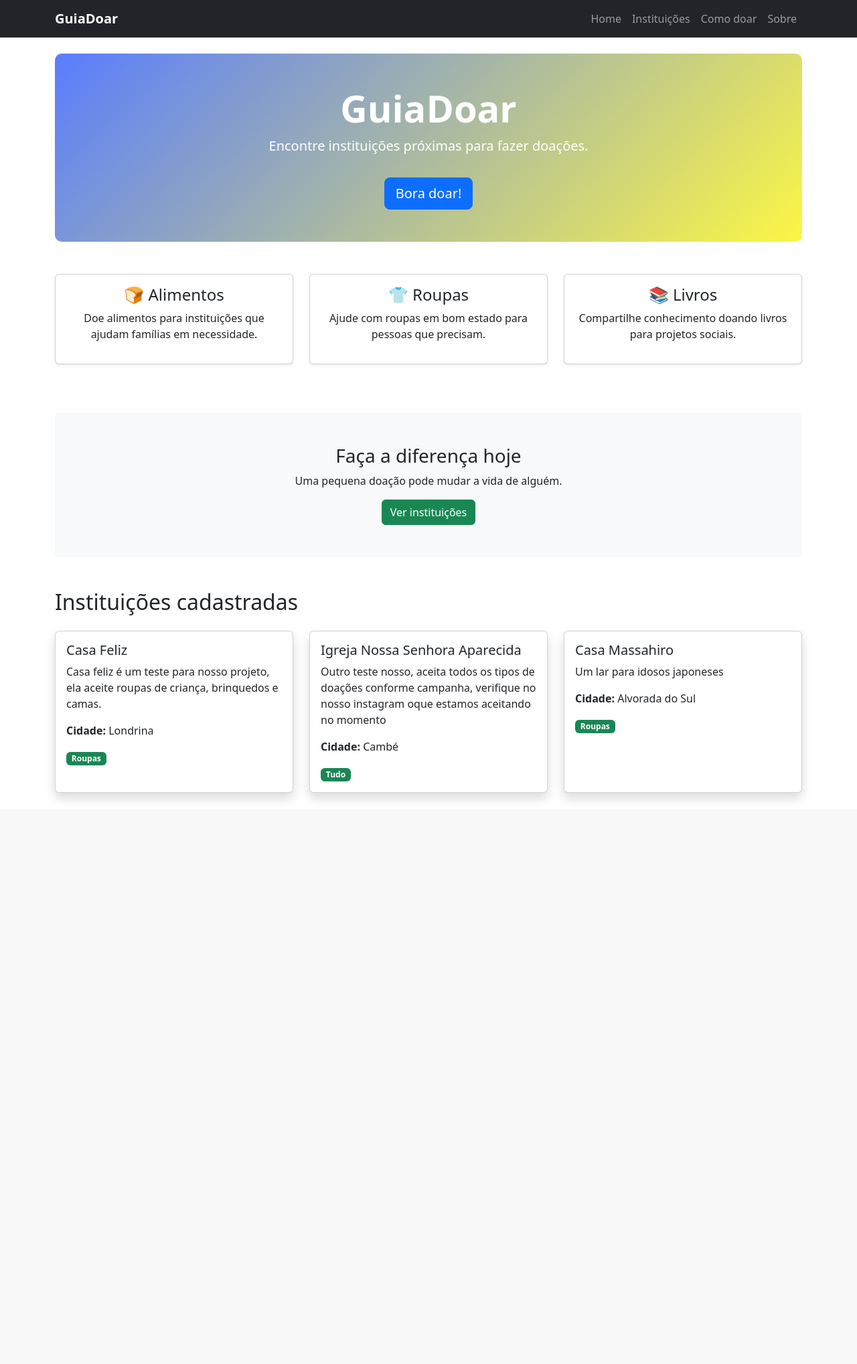
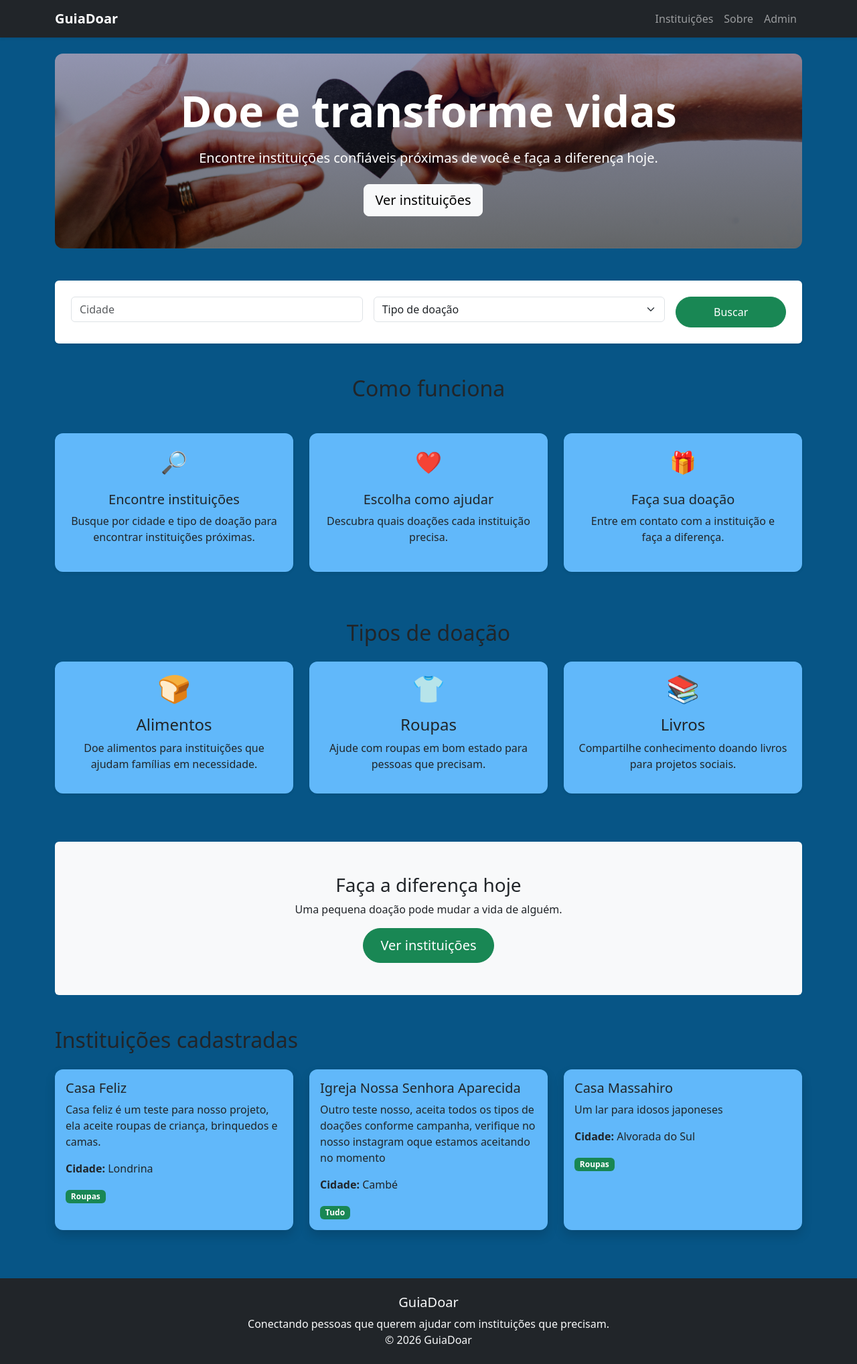
Before and after one commit to DLagun4/guiaDoar, a Django app: page / in a window 1280 px wide. Shown: the whole page at 67% size. Before the commit the page ends 1192 px from the top, so only its background shows below. Run offline with Django 5.2, Linux system fonts and the light colour scheme; data comes from the database, SQL or seed files in the repository; both versions use the stored data as it was after the commit.

Commit message:
Melhoria na landing page, hero com imagem e ajustes de CSS

```diff
--- a/guiadoars/static/guiadoars/css/style.css
+++ b/guiadoars/static/guiadoars/css/style.css
@@ -1,6 +1,61 @@
-.hero {
-    background: linear-gradient(135deg, #597dfe, #fcf645);
-    color: white;
-    padding: 80px 20px;
-    border-radius: 10px;
+/* FUNDO DO SITE */
+
+body{
+background:#075586;
 }
+
+
+/* HERO */
+
+.hero{
+background:
+linear-gradient(rgba(9, 9, 84, 0.316), rgba(0,0,0,0.5)),
+url("../images/hero.jpg.jpg");
+
+background-size:cover;
+background-position:center;
+background-repeat:no-repeat;
+
+color:white;
+border-radius:12px;
+padding:100px 40px;
+}
+
+/* BUSCA */
+
+.search-box{
+border-radius:12px;
+margin-top:-30px;
+position:relative;
+z-index:2;
+}
+
+
+/* CARDS */
+
+.card{
+border:none;
+border-radius:12px;
+background: #61b8fa;;
+}
+
+
+/* EFEITO HOVER DOS CARDS */
+
+.card-hover{
+transition:all 0.3s ease;
+}
+
+.card-hover:hover{
+transform:translateY(-8px);
+box-shadow:0 15px 35px rgba(0,0,0,0.2);
+}
+
+
+/* BOTÕES */
+
+.btn-success{
+border-radius:30px;
+padding:10px 25px;
+font-weight:500;
+}
--- a/guiadoars/templates/guiadoars/base.html
+++ b/guiadoars/templates/guiadoars/base.html
@@ -15,10 +15,13 @@
 
 <body>
 
-<nav class="navbar navbar-expand-lg navbar-dark bg-dark">
+<nav class="navbar navbar-expand-lg navbar-dark bg-dark shadow-sm">
+
 <div class="container">
 
-    <a class="navbar-brand fw-bold" href="/">GuiaDoar</a>
+<a class="navbar-brand fw-bold" href="/">
+GuiaDoar
+</a>
 
 <button class="navbar-toggler" type="button" data-bs-toggle="collapse" data-bs-target="#menu">
 <span class="navbar-toggler-icon"></span>
@@ -29,19 +32,15 @@
 <ul class="navbar-nav ms-auto">
 
 <li class="nav-item">
-          <a class="nav-link" href="/">Home</a>
-        </li>
-
-        <li class="nav-item">
-          <a class="nav-link" href="#">Instituições</a>
-        </li>
-
-        <li class="nav-item">
-          <a class="nav-link" href="#">Como doar</a>
+<a class="nav-link" href="#instituicoes">Instituições</a>
 </li>
 
 <li class="nav-item">
 <a class="nav-link" href="#">Sobre</a>
+</li>
+
+<li class="nav-item">
+<a class="nav-link" href="/admin">Admin</a>
 </li>
 
 </ul>
@@ -49,6 +48,7 @@
 </div>
 
 </div>
+
 </nav>
 
 <div class="container mt-4">
@@ -57,6 +57,23 @@
     {% endblock %}
 
 </div>
+<footer class="bg-dark text-light mt-5 p-4">
+
+<div class="container text-center">
+
+<h5>GuiaDoar</h5>
+
+<p class="mb-0">
+Conectando pessoas que querem ajudar com instituições que precisam.
+</p>
+
+<p class="mb-0">
+© 2026 GuiaDoar
+</p>
+
+</div>
+
+</footer>
 
 </body>
 </html>
--- a/guiadoars/templates/guiadoars/home.html
+++ b/guiadoars/templates/guiadoars/home.html
@@ -3,80 +3,242 @@
 
 {% block content %}
 
-<!-- NÃO PRECISA de DOCTYPE, html, head, body - isso já está no base.html -->
+<!-- HERO -->
+<div class="hero text-center py-5 mb-5">
 
-<!-- CONTEÚDO PRINCIPAL -->
-<div class="hero text-center py-5">
-    <h1 class="display-4 fw-bold">GuiaDoar</h1>
-    <p class="lead">Encontre instituições próximas para fazer doações.</p>
+    <h1 class="display-3 fw-bold">
+        Doe e transforme vidas
+    </h1>
 
-    <a href="#" class="btn btn-primary btn-lg mt-3">
-        Bora doar!
-    </a>
+    <p class="lead mt-3">
+        Encontre instituições confiáveis próximas de você e faça a diferença hoje.
+    </p>
+
+    <div class="mt-4">
+        <a href="#instituicoes" class="btn btn-light btn-lg me-3">
+            Ver instituições
+        </a>
+    </div>
+
 </div>
 
+
+<!-- BUSCA -->
+<div class="search-box p-4 shadow-sm bg-white rounded mt-4 mb-5">
+
+    <form method="GET" class="row g-3">
+
+        <div class="col-md-5">
+            <input type="text" name="cidade" class="form-control" placeholder="Cidade">
+        </div>
+
+        <div class="col-md-5">
+            <select name="tipo" class="form-select">
+
+                <option value="">Tipo de doação</option>
+                <option value="Alimentos">Alimentos</option>
+                <option value="Roupas">Roupas</option>
+                <option value="Livros">Livros</option>
+
+            </select>
+        </div>
+
+        <div class="col-md-2 d-grid">
+            <button class="btn btn-success">
+                Buscar
+            </button>
+        </div>
+
+    </form>
+
+</div>
+
+
+<!-- COMO FUNCIONA -->
 <div class="row text-center mt-5">
+
+    <h2 class="mb-5">Como funciona</h2>
+
     <div class="col-md-4 mb-4">
-        <div class="card shadow-sm h-100">
+
+        <div class="card shadow-sm p-4 h-100 card-hover">
+
+            <h2>🔎</h2>
+
+            <h5 class="mt-3">Encontre instituições</h5>
+
+            <p>
+                Busque por cidade e tipo de doação para encontrar instituições próximas.
+            </p>
+
+        </div>
+
+    </div>
+
+
+    <div class="col-md-4 mb-4">
+
+        <div class="card shadow-sm p-4 h-100 card-hover">
+
+            <h2>❤️</h2>
+
+            <h5 class="mt-3">Escolha como ajudar</h5>
+
+            <p>
+                Descubra quais doações cada instituição precisa.
+            </p>
+
+        </div>
+
+    </div>
+
+
+    <div class="col-md-4 mb-4">
+
+        <div class="card shadow-sm p-4 h-100 card-hover">
+
+            <h2>🎁</h2>
+
+            <h5 class="mt-3">Faça sua doação</h5>
+
+            <p>
+                Entre em contato com a instituição e faça a diferença.
+            </p>
+
+        </div>
+
+    </div>
+
+</div>
+
+
+<!-- CATEGORIAS -->
+<div class="row text-center mt-5">
+
+    <h2 class="mb-4">Tipos de doação</h2>
+
+    <div class="col-md-4 mb-4">
+
+        <div class="card shadow-sm h-100 card-hover">
             <div class="card-body">
-                <h4>🍞 Alimentos</h4>
-                <p>Doe alimentos para instituições que ajudam famílias em necessidade.</p>
+
+                <h1>🍞</h1>
+
+                <h4 class="mt-3">Alimentos</h4>
+
+                <p>
+                    Doe alimentos para instituições que ajudam famílias em necessidade.
+                </p>
+
             </div>
         </div>
+
     </div>
 
+
     <div class="col-md-4 mb-4">
-        <div class="card shadow-sm h-100">
+
+        <div class="card shadow-sm h-100 card-hover">
             <div class="card-body">
-                <h4>👕 Roupas</h4>
-                <p>Ajude com roupas em bom estado para pessoas que precisam.</p>
+
+                <h1>👕</h1>
+
+                <h4 class="mt-3">Roupas</h4>
+
+                <p>
+                    Ajude com roupas em bom estado para pessoas que precisam.
+                </p>
+
             </div>
         </div>
+
     </div>
 
+
     <div class="col-md-4 mb-4">
-        <div class="card shadow-sm h-100">
+
+        <div class="card shadow-sm h-100 card-hover">
             <div class="card-body">
-                <h4>📚 Livros</h4>
-                <p>Compartilhe conhecimento doando livros para projetos sociais.</p>
+
+                <h1>📚</h1>
+
+                <h4 class="mt-3">Livros</h4>
+
+                <p>
+                    Compartilhe conhecimento doando livros para projetos sociais.
+                </p>
+
             </div>
         </div>
+
     </div>
+
 </div>
 
+
+<!-- CTA -->
 <div class="text-center mt-5 p-5 bg-light rounded">
+
     <h3>Faça a diferença hoje</h3>
-    <p>Uma pequena doação pode mudar a vida de alguém.</p>
 
-    <a href="#" class="btn btn-success">
+    <p>
+        Uma pequena doação pode mudar a vida de alguém.
+    </p>
+
+    <a href="#instituicoes" class="btn btn-success btn-lg">
         Ver instituições
     </a>
+
 </div>
 
-<h2 class="mt-5 mb-4">Instituições cadastradas</h2>
+
+<!-- INSTITUIÇÕES -->
+<h2 id="instituicoes" class="mt-5 mb-4">
+Instituições cadastradas
+</h2>
 
 <div class="row">
-    {% for instituicao in instituicoes %}
+
+{% for instituicao in instituicoes %}
+
     <div class="col-md-4 mb-4">
-        <div class="card shadow h-100">
+
+        <div class="card shadow h-100 card-hover">
+
             <div class="card-body">
-                <h5 class="card-title">{{ instituicao.nome }}</h5>
+
+                <h5 class="card-title">
+                    {{ instituicao.nome }}
+                </h5>
+
                 <p class="card-text">
                     {{ instituicao.descricao }}
                 </p>
+
                 <p>
                     <strong>Cidade:</strong> {{ instituicao.cidade }}
                 </p>
+
                 <span class="badge bg-success">
                     {{ instituicao.tipo_doacao }}
                 </span>
+
             </div>
+
         </div>
+
     </div>
-    {% empty %}
+
+{% empty %}
+
     <div class="col-12 text-center">
-        <p class="text-muted">Nenhuma instituição cadastrada ainda.</p>
+        <p class="text-muted">
+            Nenhuma instituição cadastrada ainda.
+        </p>
     </div>
-    {% endfor %}
+
+{% endfor %}
+
 </div>
+
 {% endblock %}
```
Also changed, not shown: db.sqlite3, guiadoars/static/guiadoars/images/hero.jpg.jpg (added). Lines whose indentation alone changed are shown as unchanged.
